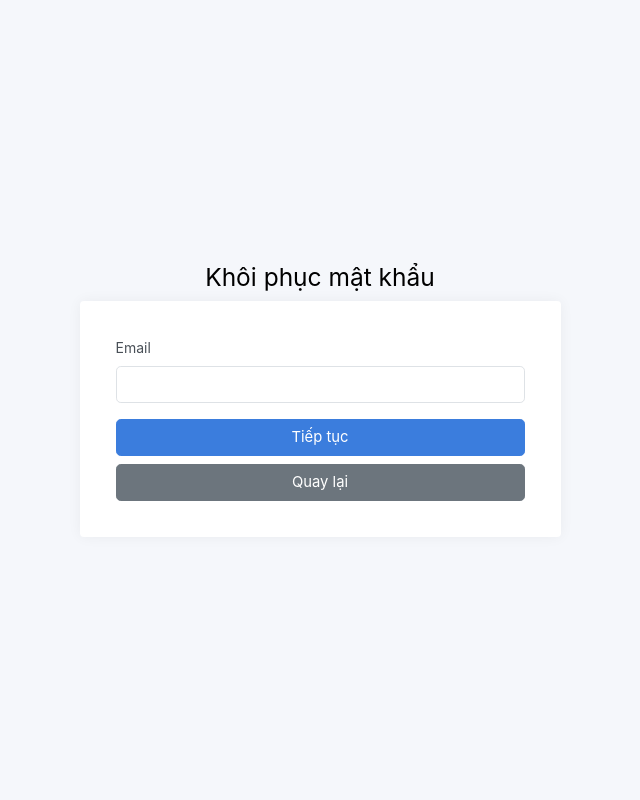
After one commit to Vi-DH23th3/qldapm_website-cuahangbandungcuhoctap, a PHP site: page /admin/ktnguoidung/forgotpass.php in a window 1280 px wide. The commit adds this page. Shown: the whole page, without its empty margins (320-960 px from the left). Run offline with PHP 8.4, Linux system fonts and the light colour scheme.

Commit message:
Xu ly dang ky, doi ho so, quen mat khau admin

```diff
--- /dev/null
+++ b/admin/ktnguoidung/forgotpass.php
@@ -0,0 +1,45 @@
+<!DOCTYPE html>
+<html lang="en">
+<head>
+    <meta charset="utf-8">
+    <meta name="viewport" content="width=device-width, initial-scale=1">
+    <title>Khôi phục mật khẩu - Admin</title>
+    <link href="../inc/css/app.css" rel="stylesheet">
+</head>
+<body>
+    <main class="d-flex w-100">
+        <div class="container d-flex flex-column">
+            <div class="row vh-100">
+                <div class="col-sm-10 col-md-8 col-lg-6 col-xl-5 mx-auto d-table h-100">
+                    <div class="d-table-cell align-middle">
+                        <div class="text-center mt-4"><h1 class="h2">Khôi phục mật khẩu</h1></div>
+                        <div class="card">
+                            <div class="card-body">
+                                <div class="m-sm-3">
+                                    <?php if(isset($tb)) echo "<div class='alert alert-danger'>$tb</div>"; ?>
+                                    <?php if(!isset($email_xacnhan)): ?>
+                                    <form action="index.php" method="post">
+                                        <input type="hidden" name="action" value="xacnhanemail">
+                                        <div class="mb-3"><label class="form-label">Email</label><input class="form-control form-control-lg" type="email" name="txtemail" required /></div>
+                                        <div class="d-grid gap-2 mt-3"><button type="submit" class="btn btn-lg btn-primary">Tiếp tục</button><a href="index.php" class="btn btn-lg btn-secondary">Quay lại</a></div>
+                                    </form>
+                                    <?php else: ?>
+                                    <div class="alert alert-success">Email hợp lệ: <b><?php echo $email_xacnhan; ?></b></div>
+                                    <form action="index.php" method="post">
+                                        <input type="hidden" name="action" value="luumatkhaumoi">
+                                        <input type="hidden" name="txtemail" value="<?php echo $email_xacnhan; ?>">
+                                        <div class="mb-3"><label class="form-label">Mật khẩu mới</label><input class="form-control form-control-lg" type="password" name="txtmatkhau" required /></div>
+                                        <div class="mb-3"><label class="form-label">Nhập lại</label><input class="form-control form-control-lg" type="password" name="txtmatkhau2" required /></div>
+                                        <div class="d-grid gap-2 mt-3"><button type="submit" class="btn btn-lg btn-success">Đổi mật khẩu</button><a href="index.php?action=quenmatkhau" class="btn btn-lg btn-secondary">Hủy</a></div>
+                                    </form>
+                                    <?php endif; ?>
+                                </div>
+                            </div>
+                        </div>
+                    </div>
+                </div>
+            </div>
+        </div>
+    </main>
+</body>
+</html>
--- a/admin/ktnguoidung/login.php
+++ b/admin/ktnguoidung/login.php
@@ -40,6 +40,9 @@
 											<label class="form-label">Mật khẩu</label>
 											<input class="form-control form-control-lg" type="password" name="txtmatkhau" placeholder="Nhập mật khẩu" />
 										</div>
+										<div class="mb-3 text-end">
+ 											<a href="index.php?action=quenmatkhau">Quên mật khẩu?</a>
+										 </div>
 								<!--		<div>
 											<div class="form-check align-items-center">
 												<input id="customControlInline" type="checkbox" class="form-check-input" value="remember-me" name="remember-me" checked>
```
Also changed, not shown: admin/ktnguoidung/index.php (+35 -0 lines), model/nguoidung.php (+51 -0 lines).
